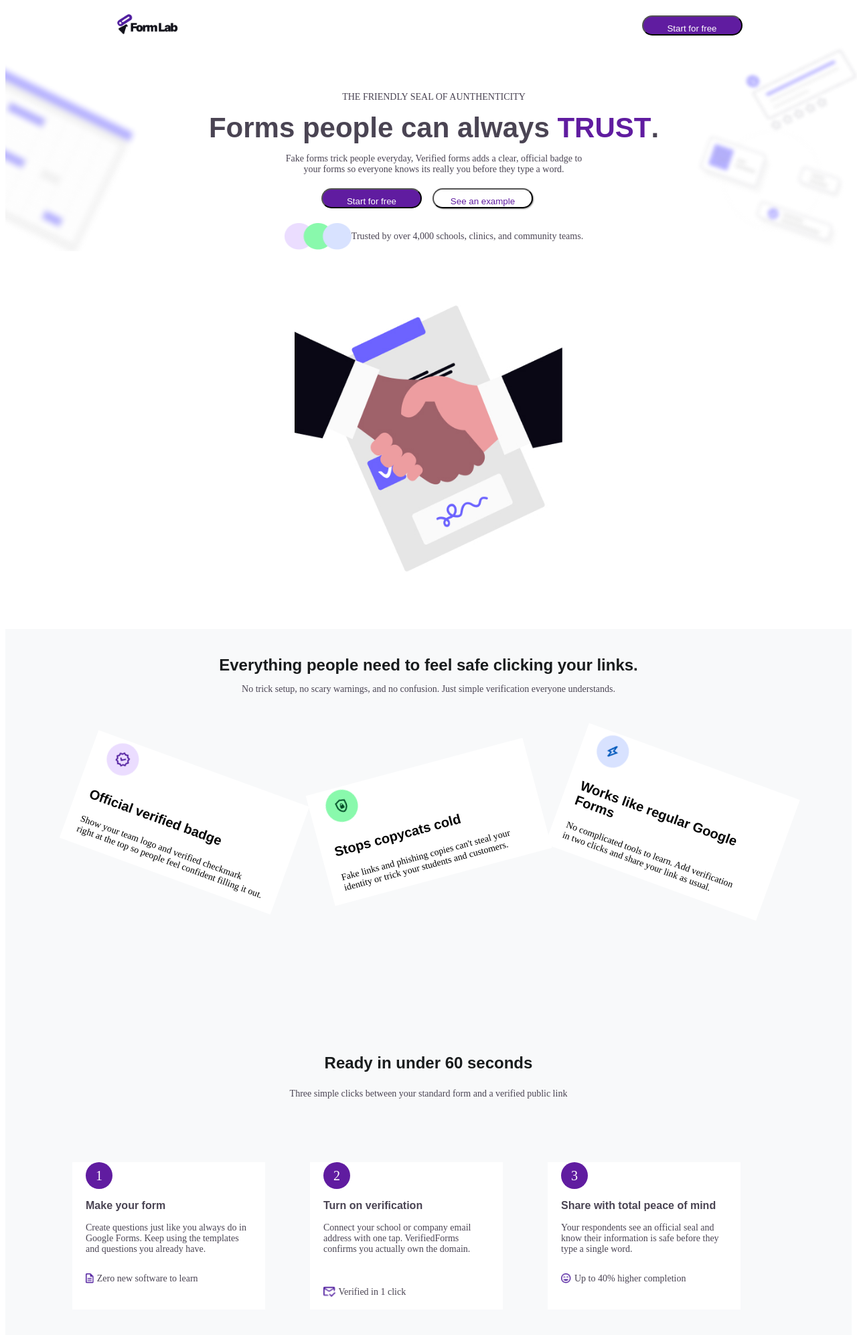
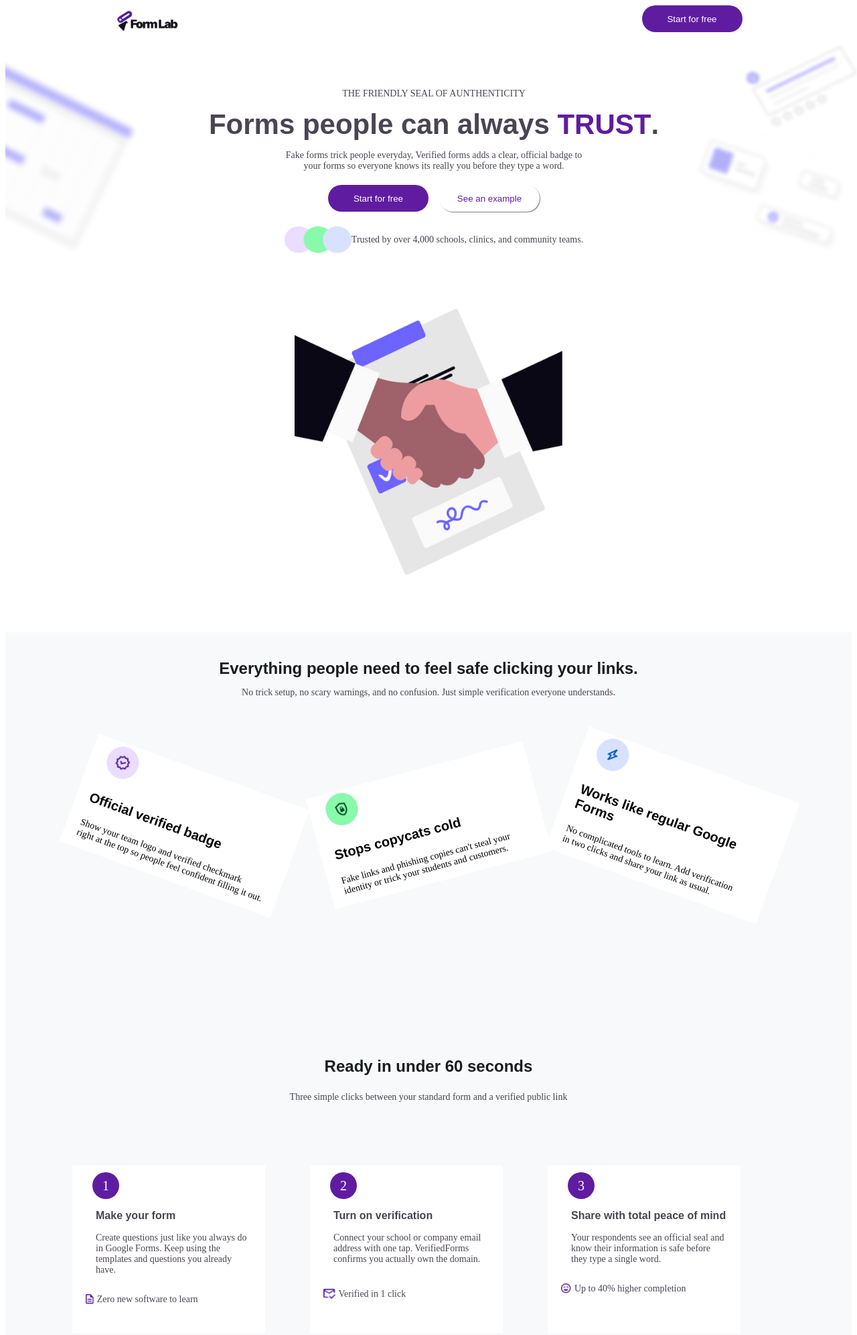
Before and after one commit to enemabright/Figma-Project, a plain HTML site: page index.html in a window 1280 px wide. Shown: the top 1993 px of the page at 67% size. Drawn offline with Linux system fonts and the light colour scheme.

Commit message:
Added via upload

```diff
--- a/index.html
+++ b/index.html
@@ -182,21 +182,21 @@
    <p id="Frequently">Frequently Ask Questions</p>
    <div class="question1">
       <div class="flexQ">
-         <img src="Button (1).png" alt="Icon">
+         <img src="dropup.png" alt="Icon">
          <div><p id="Q1">What is Webflow and why is it the best website builder?</p></div>
       </div>
       <p id="response">Webflow is a powerful visual development platform that allows designers to build fully responsive websites without writing a single line of code. It combines the flexibility of code with the simplicity of a visual editor, empowering creators to bring their ideas to life faster and more efficiently than ever before.</p>
    </div>
    <div class="question2">
-      <img src="Button.png" alt="Icon">
+      <img src="dropdown.png" alt="Icon">
       <p>What is your favorite template from BRIX Templates?</p>
    </div>
    <div class="question3">
-      <img src="Button.png" alt="Icon">
+      <img src="dropdown.png" alt="Icon">
       <p>How do you clone a Webflow Template from the Showcase?</p>
    </div>
    <div class="question4">
-      <img src="Button.png" alt="Icon">
+      <img src="dropdown.png" alt="Icon">
       <p>Why is BRIX Templates the best Webflow agency out there?</p>
    </div>
 
--- a/work.css
+++ b/work.css
@@ -6,11 +6,12 @@
     color: white;
     font-family: Arial;
     width: 150px;
-    height: 30px;
+    height: 40px;
     border-radius: 50px;
     text-align: center;
-    padding-top: 10px;
     margin-top: 15px;
+    margin: auto;
+    border: none;
 }
 .nav{
     display: flex;
@@ -67,23 +68,25 @@
     color: white;
     font-family: Arial;
     width: 150px;
-    height: 30px;
+    height: 40px;
     border-radius: 50px;
     text-align: center;
-    padding-top: 10px;
-
+    margin-top: 15px;
+    margin: auto;
+    border: none;
 }
 #see{
     background-color:white;
-    color:rgb(96, 28, 160);  ;
+    color: rgb(96, 28, 160);
     font-family: Arial;
     width: 150px;
-    height: 30px;
+    height: 40px;
     border-radius: 50px;
     text-align: center;
-    padding-top: 10px;
-    box-shadow: 1px 1px 2px rgba(0, 0, 0, 0.5);
-    margin-right: 20px;
+    box-shadow: 1px 1px 1px rgba(0, 0, 0, 0.5);
+    margin-top: 15px;
+    margin: auto;
+    border: none;
 }
 #lowimage{
     text-align: center;
@@ -200,7 +203,7 @@
     text-align: left;
     margin-top: 80px;
     width: 70%;
-    height: 220px;
+    height: 250px;
 }
 #T1,#T2,#T3{
     border-radius: 50%;
@@ -212,31 +215,33 @@
     text-align: center;
     justify-content: center;
     align-items: center;
-    margin: 0;
-    padding: 0;
+    margin-top: 7px;
     line-height: 2;
+    margin: 10px;
 }
 #head1,#head2,#head3{
     font-size: 16px;
     font-weight: 900;
     font-family: Arial;
+    padding-left: 15px;
 }
 #para1,#para2,#para3{
     font-size: 14px;
     font-family: serif;
+    padding-left: 15px;
 }
 #para2{
-    padding-bottom: 20px;
+    padding-bottom: 8px;
 }
 .mini{
     display: flex;
     gap: 5px;
     font-size: 14px;
+
 }
 #simage{
     padding-top: 14px;
 }
-
 
 
 /*3rd Group Cards Section*/
@@ -306,15 +311,15 @@
 }
 #start2{
     background-color:white;
-    color:rgb(96, 28, 160) ;
+    color: rgb(96, 28, 160);
     font-family: Arial;
     width: 150px;
-    height: 30px;
+    height: 40px;
     border-radius: 50px;
     text-align: center;
-    padding-top: 10px;
+    border: none;
+    margin-top: 15px;
     margin: auto;
-    font-size: 14px;
 }
 
 
```
